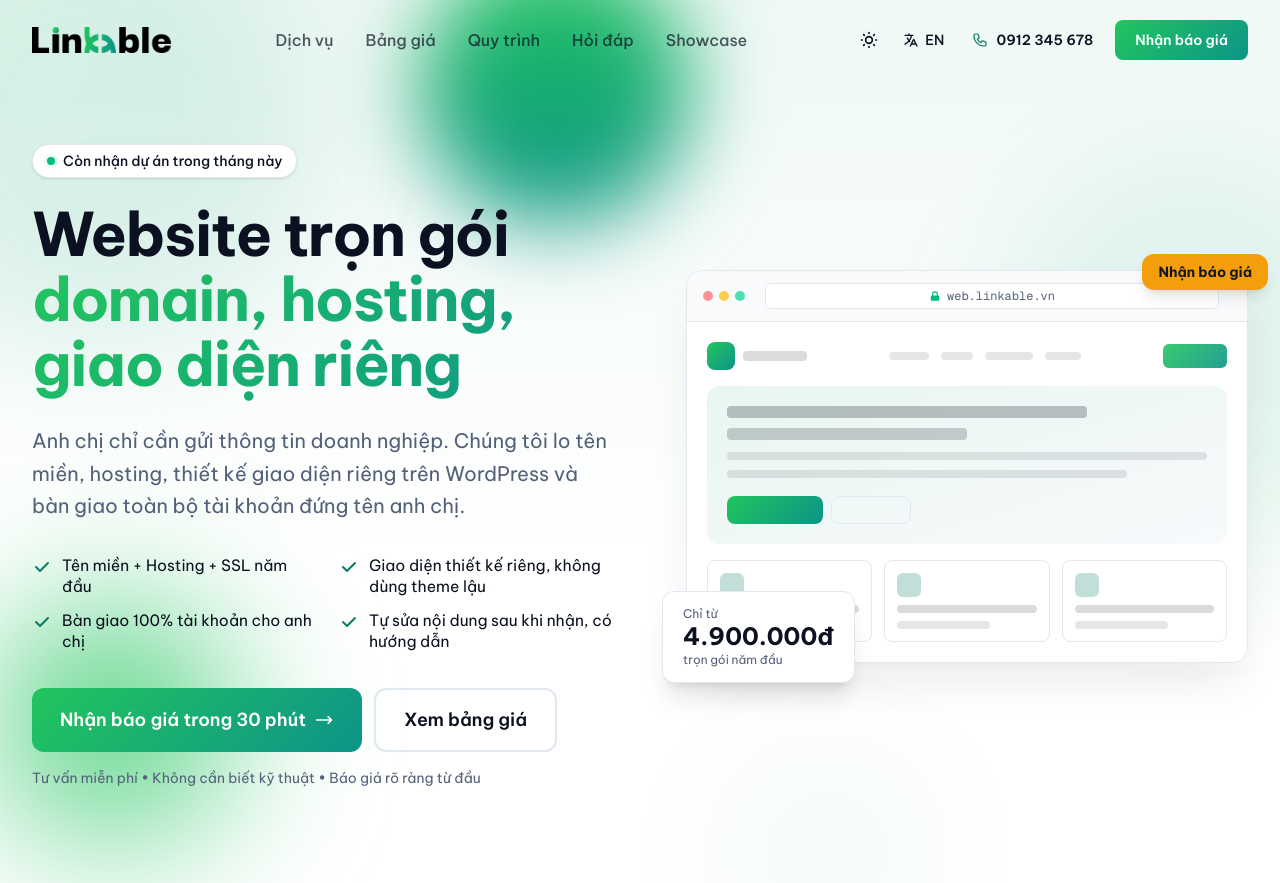
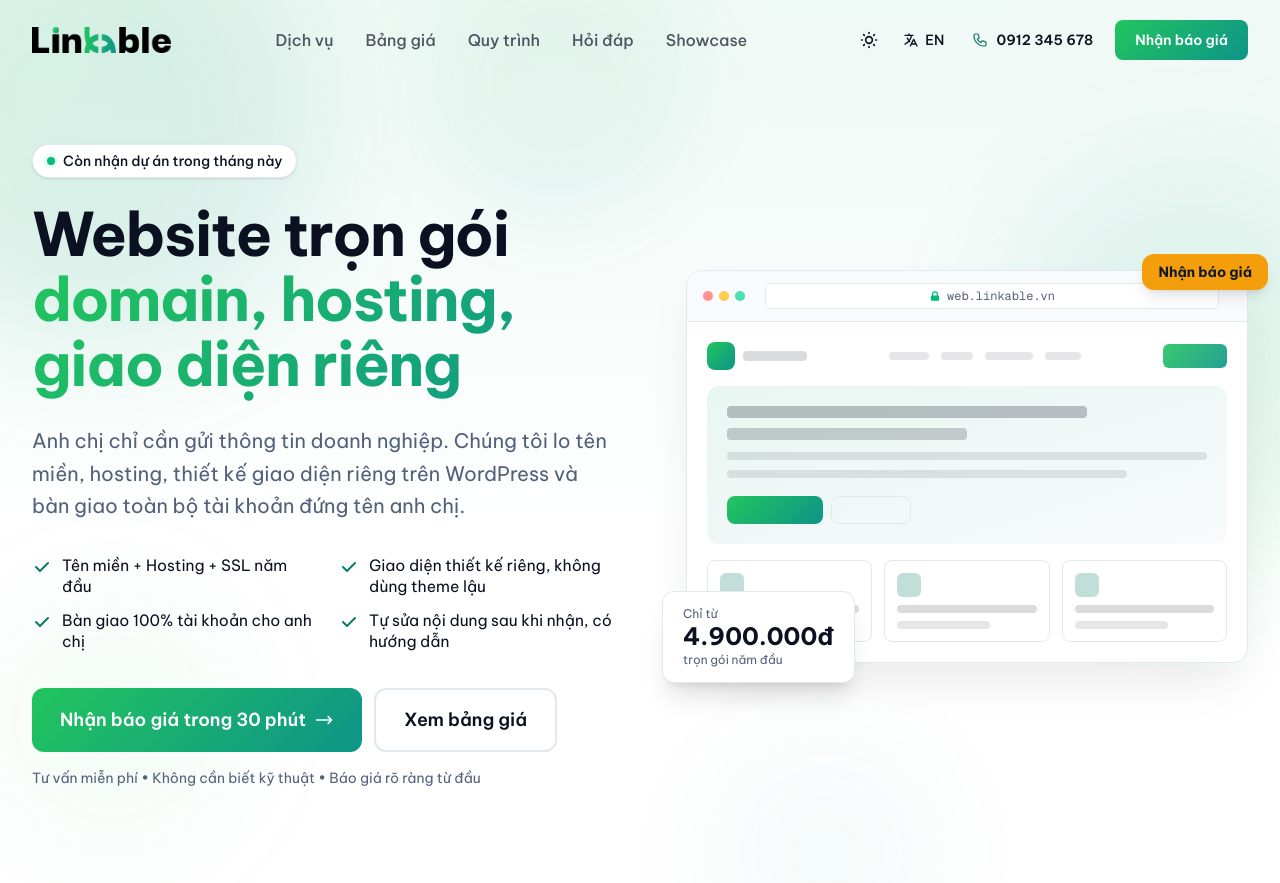
Before and after one commit to dangbt/software-landing, a Next.js app: page /vi in a window 1280 px wide. Shown: the top 883 px of the page. Built offline with nearby package versions, Linux system fonts and the light colour scheme.

Commit message:
SWL-4: fix blob-pulse opacity - remove inherit to respect inline opacity

```diff
--- a/src/app/globals.css
+++ b/src/app/globals.css
@@ -228,7 +228,6 @@ html {
 @keyframes blob-pulse {
   0%, 100% {
     transform: scale(1);
-    opacity: inherit;
   }
   50% {
     transform: scale(1.08);
```
